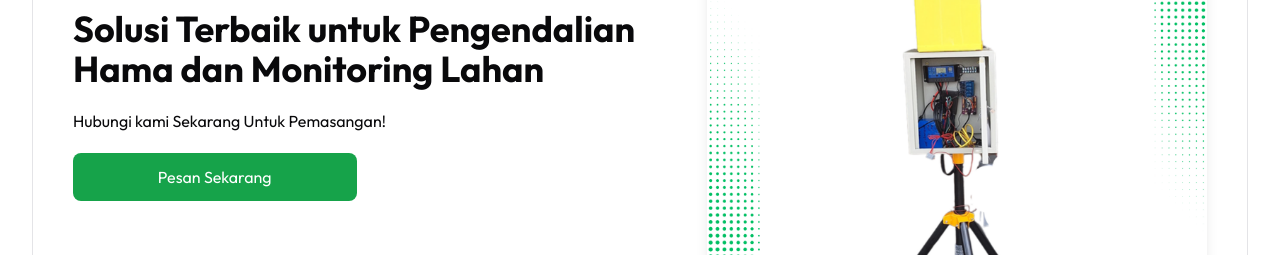
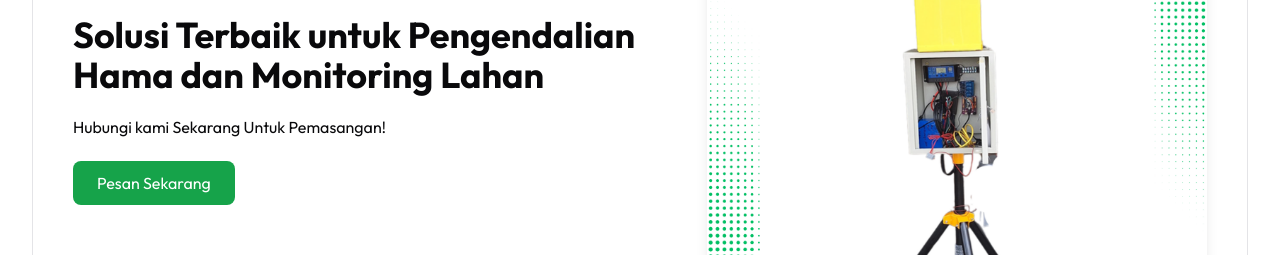
Before and after one commit to helloworld-hkm/taniland, a Next.js app: page / in a window 1280 px wide. Shown: the part 4320-4575 px from the top of the page. Built offline with nearby package versions, Linux system fonts and the light colour scheme; no server answers.

Commit message:
Update page.tsx

```diff
--- a/app/contact-section/page.tsx
+++ b/app/contact-section/page.tsx
@@ -27,10 +27,10 @@ const ContactSection = () => {
             Solusi Terbaik untuk Pengendalian Hama dan Monitoring Lahan
           </div>
           <div>Hubungi kami Sekarang Untuk Pemasangan!</div>
-          <div className="sm:flex-row flex-col gap-4">
-            <button className="bg-primary text-white px-6 py-3 md:w-1/2 mt-5 rounded-lg">
+          <div className="sm:flex-row flex-col gap-4 mt-8">
+            <a href="https://wa.me/6281220404221" target="_blank" className="bg-primary mt-8 text-white px-6 py-3 md:w-1/2 mt-5 rounded-lg">
               Pesan Sekarang
-            </button>
+            </a>
 
           </div>
 
```
